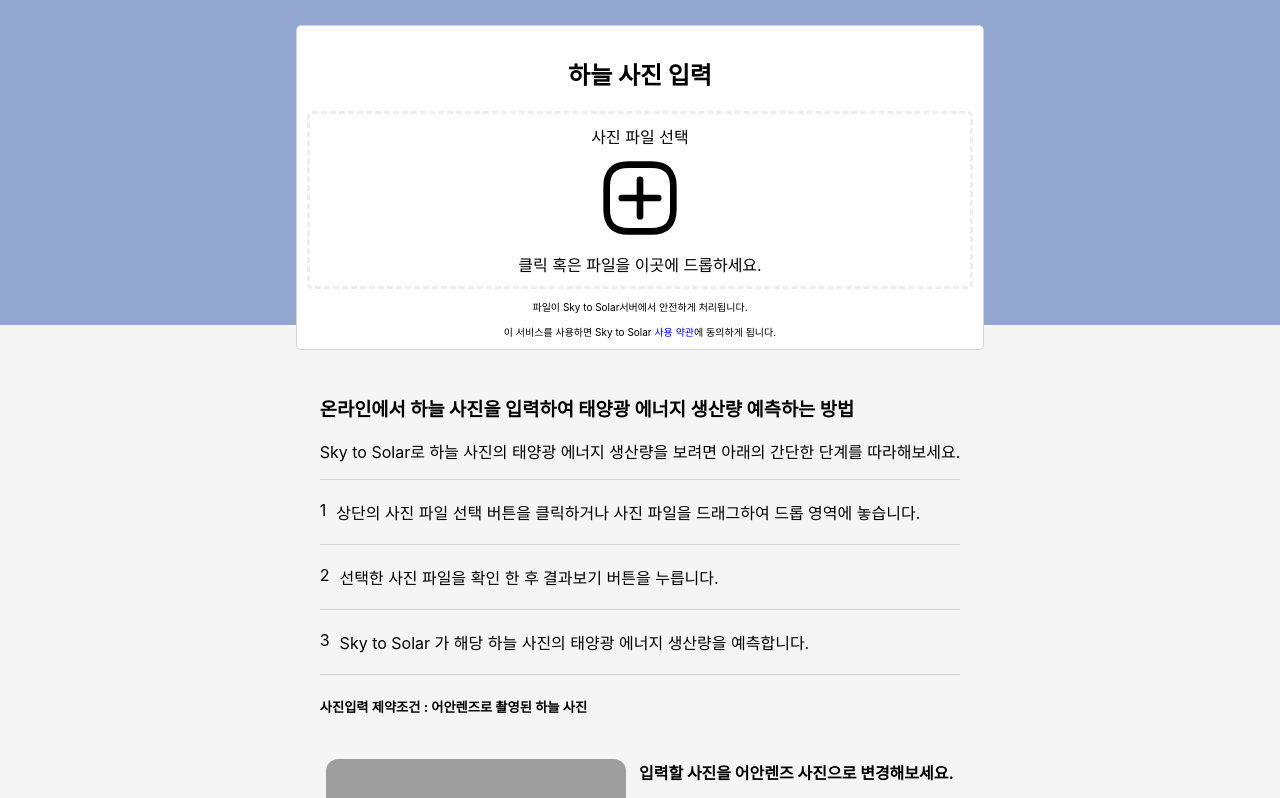
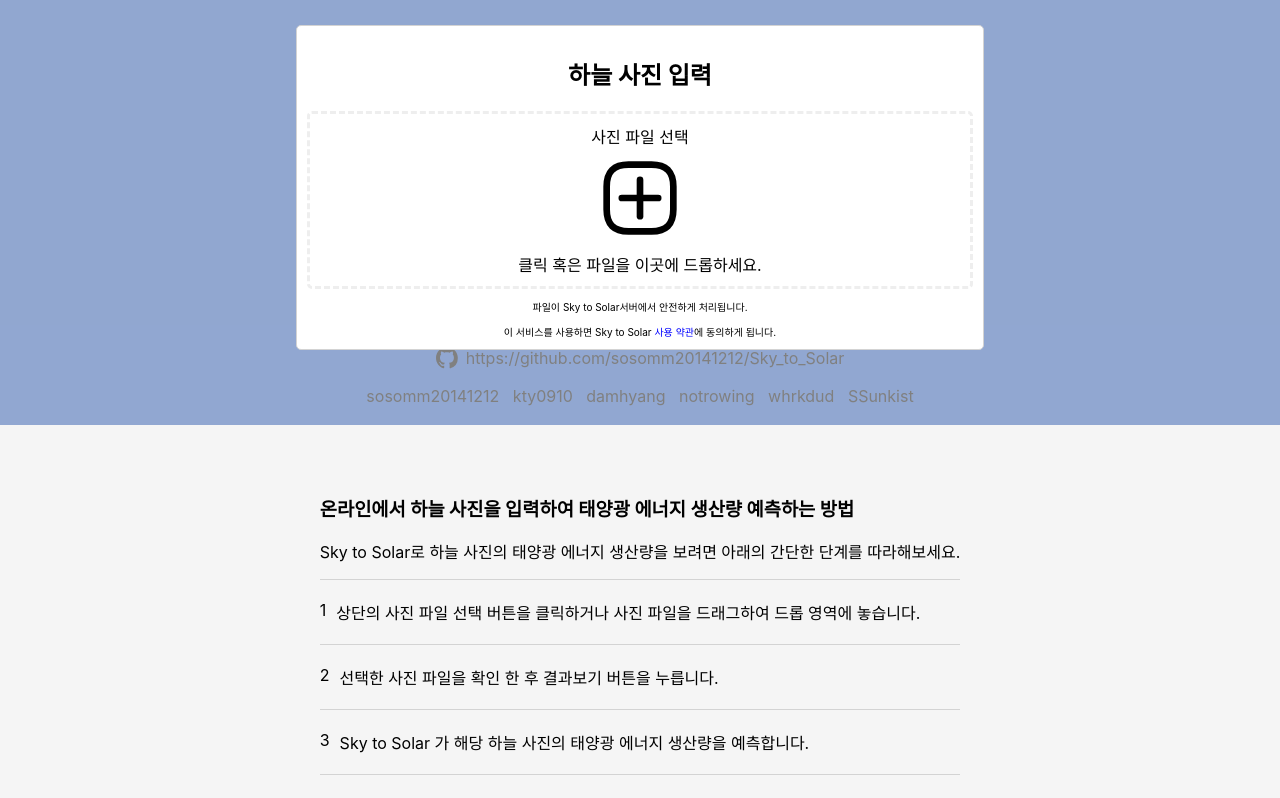
Before and after one commit to sosomm20141212/Sky_to_Solar, a React (Create React App) app in the folder react/: page /Input in a window 1280 px wide. Shown: the top 798 px of the page. Built offline with nearby package versions, Linux system fonts and the light colour scheme; grey boxes are pictures that could not be loaded; a web font is replaced by a local one.

Commit message:
Selectpicture에 footer 추가

```diff
--- a/react/src/components/Selectpicture.js
+++ b/react/src/components/Selectpicture.js
@@ -2,7 +2,7 @@ import axios from 'axios';
 import React, { useState } from 'react';
 import '../static/css/Selectpicture.css';
 import Resizer from 'react-image-file-resizer';
-
+import Footer from './Footer';
 // 사진 로고 (추후 svg path 수정 가능)
 const InputfileLogo = ()=>(
   <svg class = "InputfileLogo" aria-label="새로운 파일" fill="currentColor" height="24" role="img" viewBox="0 0 24 24" width="24">
@@ -171,6 +171,7 @@ function Selectpicture() {
           </div>
         </div>
       </section>
+      <Footer/>
     </div>
 
   );
--- a/react/src/static/css/footer.css
+++ b/react/src/static/css/footer.css
@@ -1,4 +1,5 @@
 .footer {
+    width: 100%;
     height: 100px;
     box-sizing: border-box;
     display: flex;
```
